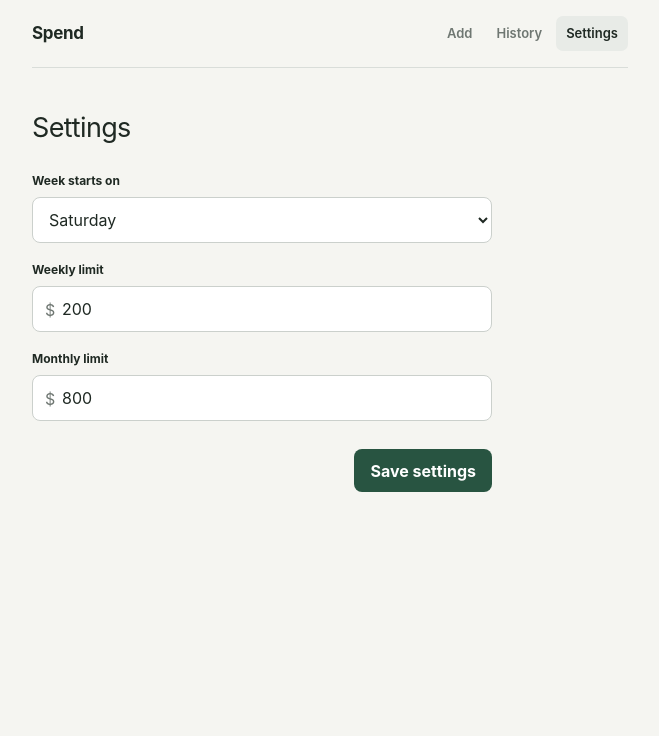
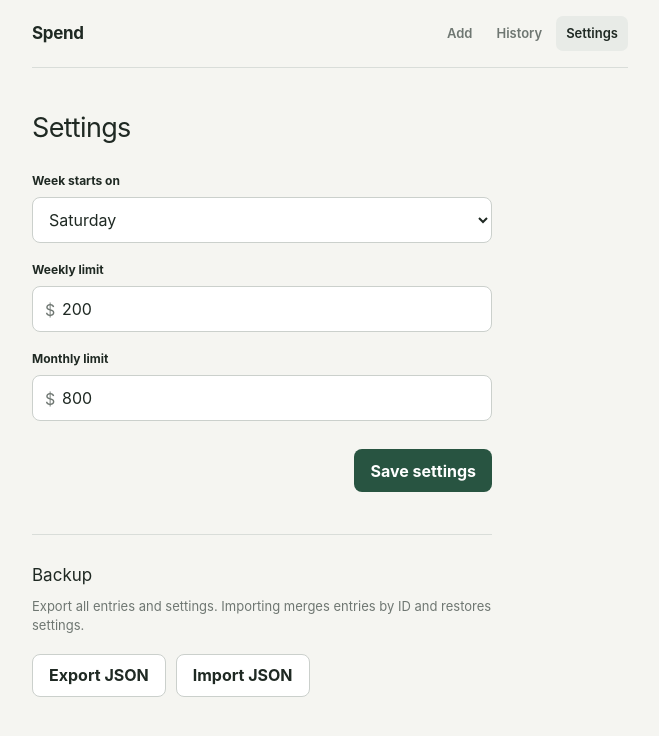
Before and after one commit to colinbate/spend, a SvelteKit app: page /settings in a window 1280 px wide. Shown: the top 736 px of the page, without its empty margins (310-969 px from the left). Built offline with nearby package versions, Linux system fonts and the light colour scheme.

Commit message:
Add JSON backup of data

```diff
--- /dev/null
+++ b/src/lib/backup.ts
@@ -0,0 +1,100 @@
+import type { Budget, Expense } from '#lib/db.ts';
+
+export interface SpendBackup {
+	app: 'spend';
+	version: 1;
+	exportedAt: string;
+	expenses: Expense[];
+	settings: Budget;
+}
+
+function isRecord(value: unknown): value is Record<string, unknown> {
+	return typeof value === 'object' && value !== null && !Array.isArray(value);
+}
+
+function isDateString(value: unknown): value is string {
+	return typeof value === 'string' && value.length > 0 && !Number.isNaN(Date.parse(value));
+}
+
+function parseExpense(value: unknown, index: number): Expense {
+	if (!isRecord(value)) throw new Error(`Entry ${index + 1} is not valid.`);
+	if (typeof value.id !== 'string' || value.id.length === 0) {
+		throw new Error(`Entry ${index + 1} has no ID.`);
+	}
+	if (typeof value.amount !== 'number' || !Number.isFinite(value.amount) || value.amount <= 0) {
+		throw new Error(`Entry ${index + 1} has an invalid amount.`);
+	}
+	if (typeof value.category !== 'string' || typeof value.location !== 'string') {
+		throw new Error(`Entry ${index + 1} has invalid details.`);
+	}
+	if (!isDateString(value.occurredAt) || !isDateString(value.createdAt)) {
+		throw new Error(`Entry ${index + 1} has an invalid date.`);
+	}
+
+	return {
+		id: value.id,
+		amount: value.amount,
+		category: value.category,
+		location: value.location,
+		occurredAt: value.occurredAt,
+		createdAt: value.createdAt,
+	};
+}
+
+function parseSettings(value: unknown): Budget {
+	if (!isRecord(value)) throw new Error('The backup has no valid settings.');
+	if (
+		typeof value.weekly !== 'number' ||
+		!Number.isFinite(value.weekly) ||
+		value.weekly < 0 ||
+		typeof value.monthly !== 'number' ||
+		!Number.isFinite(value.monthly) ||
+		value.monthly < 0 ||
+		typeof value.weekStart !== 'number' ||
+		!Number.isInteger(value.weekStart) ||
+		value.weekStart < 0 ||
+		value.weekStart > 6
+	) {
+		throw new Error('The backup has invalid settings.');
+	}
+
+	return {
+		weekly: value.weekly,
+		monthly: value.monthly,
+		weekStart: value.weekStart,
+	};
+}
+
+export function createBackup(expenses: Expense[], settings: Budget): SpendBackup {
+	return {
+		app: 'spend',
+		version: 1,
+		exportedAt: new Date().toISOString(),
+		expenses,
+		settings,
+	};
+}
+
+export function parseBackupJson(json: string): SpendBackup {
+	let value: unknown;
+	try {
+		value = JSON.parse(json);
+	} catch {
+		throw new Error('That file is not valid JSON.');
+	}
+
+	if (!isRecord(value) || value.app !== 'spend' || value.version !== 1) {
+		throw new Error('That file is not a supported Spend backup.');
+	}
+	if (!isDateString(value.exportedAt) || !Array.isArray(value.expenses)) {
+		throw new Error('The backup is incomplete.');
+	}
+
+	return {
+		app: 'spend',
+		version: 1,
+		exportedAt: value.exportedAt,
+		expenses: value.expenses.map(parseExpense),
+		settings: parseSettings(value.settings),
+	};
+}
--- a/src/lib/db.ts
+++ b/src/lib/db.ts
@@ -82,3 +82,23 @@ export async function getBudget(): Promise<Budget> {
 export function saveBudget(budget: Budget): Promise<IDBValidKey> {
 	return useStore(SETTINGS, 'readwrite', (store) => store.put(budget, 'budget'));
 }
+
+export async function restoreBackup(expenses: Expense[], budget: Budget): Promise<void> {
+	const database = await openDatabase();
+	return new Promise((resolve, reject) => {
+		const transaction = database.transaction([EXPENSES, SETTINGS], 'readwrite');
+		const expenseStore = transaction.objectStore(EXPENSES);
+
+		for (const expense of expenses) expenseStore.put(expense);
+		transaction.objectStore(SETTINGS).put(budget, 'budget');
+
+		transaction.oncomplete = () => {
+			database.close();
+			resolve();
+		};
+		transaction.onabort = () => {
+			database.close();
+			reject(transaction.error ?? new Error('Could not import the backup.'));
+		};
+	});
+}
--- a/src/routes/layout.css
+++ b/src/routes/layout.css
@@ -422,7 +422,8 @@ select:focus-visible {
 	font-size: 12px;
 }
 .primary-button,
-.danger-button {
+.danger-button,
+.secondary-button {
 	min-height: 43px;
 	padding: 0 16px;
 	border-radius: 8px;
@@ -438,6 +439,43 @@ select:focus-visible {
 	border: 1px solid var(--danger-border);
 	color: var(--danger);
 	background: var(--surface);
+}
+.secondary-button {
+	border: 1px solid var(--input-border);
+	color: var(--ink);
+	background: var(--surface);
+}
+.primary-button:disabled,
+.secondary-button:disabled {
+	opacity: 0.55;
+	cursor: default;
+}
+.backup-section {
+	margin-top: 42px;
+	padding-top: 28px;
+	border-top: 1px solid var(--line);
+}
+.backup-section h2 {
+	margin: 0 0 8px;
+	font-size: 17px;
+}
+.backup-section > p {
+	margin: 0;
+	color: var(--muted);
+	font-size: 13px;
+	line-height: 1.5;
+}
+.backup-actions {
+	display: flex;
+	gap: 10px;
+	margin-top: 18px;
+}
+.backup-status {
+	min-height: 20px;
+	padding-top: 10px;
+}
+.backup-status.error {
+	color: var(--danger);
 }
 
 .modal-backdrop {
--- a/src/routes/settings/+page.svelte
+++ b/src/routes/settings/+page.svelte
@@ -1,12 +1,16 @@
 <script lang="ts">
 	import { onMount } from 'svelte';
-	import { getBudget, saveBudget, type Budget } from '#lib/db.ts';
+	import { createBackup, parseBackupJson } from '#lib/backup.ts';
+	import { getBudget, getExpenses, restoreBackup, saveBudget, type Budget } from '#lib/db.ts';
 
 	const weekDays = ['Sunday', 'Monday', 'Tuesday', 'Wednesday', 'Thursday', 'Friday', 'Saturday'];
 	let weekly = $state('200');
 	let monthly = $state('800');
 	let weekStart = $state(6);
 	let saved = $state(false);
+	let backupBusy = $state(false);
+	let backupStatus = $state('');
+	let backupFailed = $state(false);
 	let savedTimer: ReturnType<typeof setTimeout> | undefined;
 
 	onMount(() => {
@@ -32,6 +36,76 @@
 		saved = true;
 		clearTimeout(savedTimer);
 		savedTimer = setTimeout(() => (saved = false), 2200);
+	}
+
+	function setBackupStatus(message: string, failed = false) {
+		backupStatus = message;
+		backupFailed = failed;
+	}
+
+	function chooseBackup() {
+		document.querySelector<HTMLInputElement>('#backup-file')?.click();
+	}
+
+	async function exportData() {
+		backupBusy = true;
+		setBackupStatus('');
+		try {
+			const [expenses, settings] = await Promise.all([getExpenses(), getBudget()]);
+			const json = JSON.stringify(createBackup(expenses, settings), null, 2);
+			const filename = `spend-backup-${new Date().toISOString().slice(0, 10)}.json`;
+			const file = new File([json], filename, { type: 'application/json' });
+
+			if (navigator.canShare?.({ files: [file] })) {
+				await navigator.share({ files: [file], title: 'Spend backup' });
+				setBackupStatus(
+					`Exported ${expenses.length} ${expenses.length === 1 ? 'entry' : 'entries'}.`
+				);
+			} else {
+				const url = URL.createObjectURL(file);
+				const link = document.createElement('a');
+				link.href = url;
+				link.download = filename;
+				link.click();
+				setTimeout(() => URL.revokeObjectURL(url), 0);
+				setBackupStatus(
+					`Downloaded ${expenses.length} ${expenses.length === 1 ? 'entry' : 'entries'}.`
+				);
+			}
+		} catch (error) {
+			if (error instanceof DOMException && error.name === 'AbortError') return;
+			setBackupStatus('Could not export your data.', true);
+		} finally {
+			backupBusy = false;
+		}
+	}
+
+	async function importData(event: Event) {
+		const input = event.currentTarget as HTMLInputElement;
+		const file = input.files?.[0];
+		if (!file) return;
+
+		backupBusy = true;
+		setBackupStatus('');
+		try {
+			if (file.size > 10_000_000) throw new Error('That backup file is too large.');
+			const backup = parseBackupJson(await file.text());
+			await restoreBackup(backup.expenses, backup.settings);
+			weekly = backup.settings.weekly.toString();
+			monthly = backup.settings.monthly.toString();
+			weekStart = backup.settings.weekStart;
+			setBackupStatus(
+				`Imported ${backup.expenses.length} ${backup.expenses.length === 1 ? 'entry' : 'entries'}.`
+			);
+		} catch (error) {
+			setBackupStatus(
+				error instanceof Error ? error.message : 'Could not import that backup.',
+				true
+			);
+		} finally {
+			input.value = '';
+			backupBusy = false;
+		}
 	}
 </script>
 
@@ -61,4 +135,25 @@
 			>
 		</div>
 	</form>
+
+	<section class="backup-section">
+		<h2>Backup</h2>
+		<p>Export all entries and settings. Importing merges entries by ID and restores settings.</p>
+		<div class="backup-actions">
+			<button class="secondary-button" type="button" disabled={backupBusy} onclick={exportData}
+				>Export JSON</button
+			>
+			<button class="secondary-button" type="button" disabled={backupBusy} onclick={chooseBackup}
+				>Import JSON</button
+			>
+			<input
+				id="backup-file"
+				class="sr-only"
+				type="file"
+				accept="application/json,.json"
+				onchange={importData}
+			/>
+		</div>
+		<p class:error={backupFailed} class="backup-status" role="status">{backupStatus}</p>
+	</section>
 </main>
```
Also changed, not shown: 1 other file (tests, documents, lock files or other folders).
